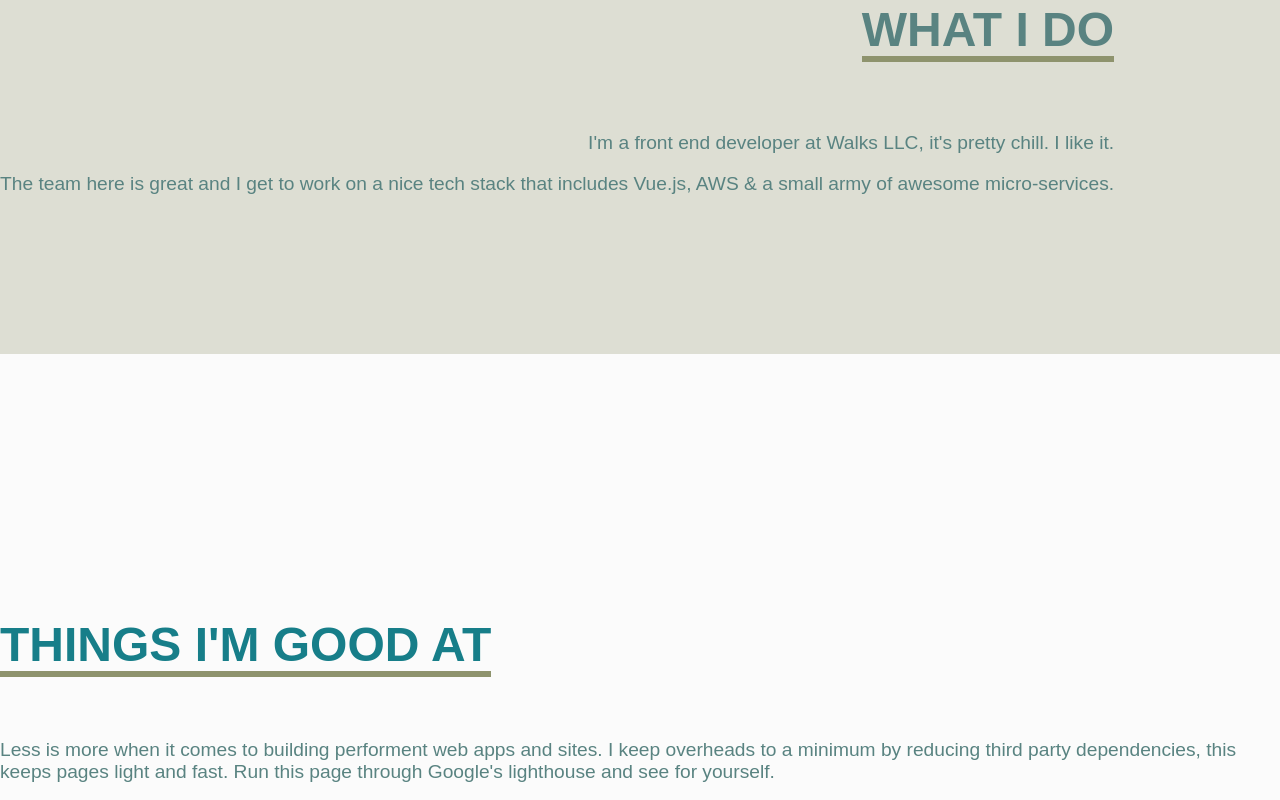
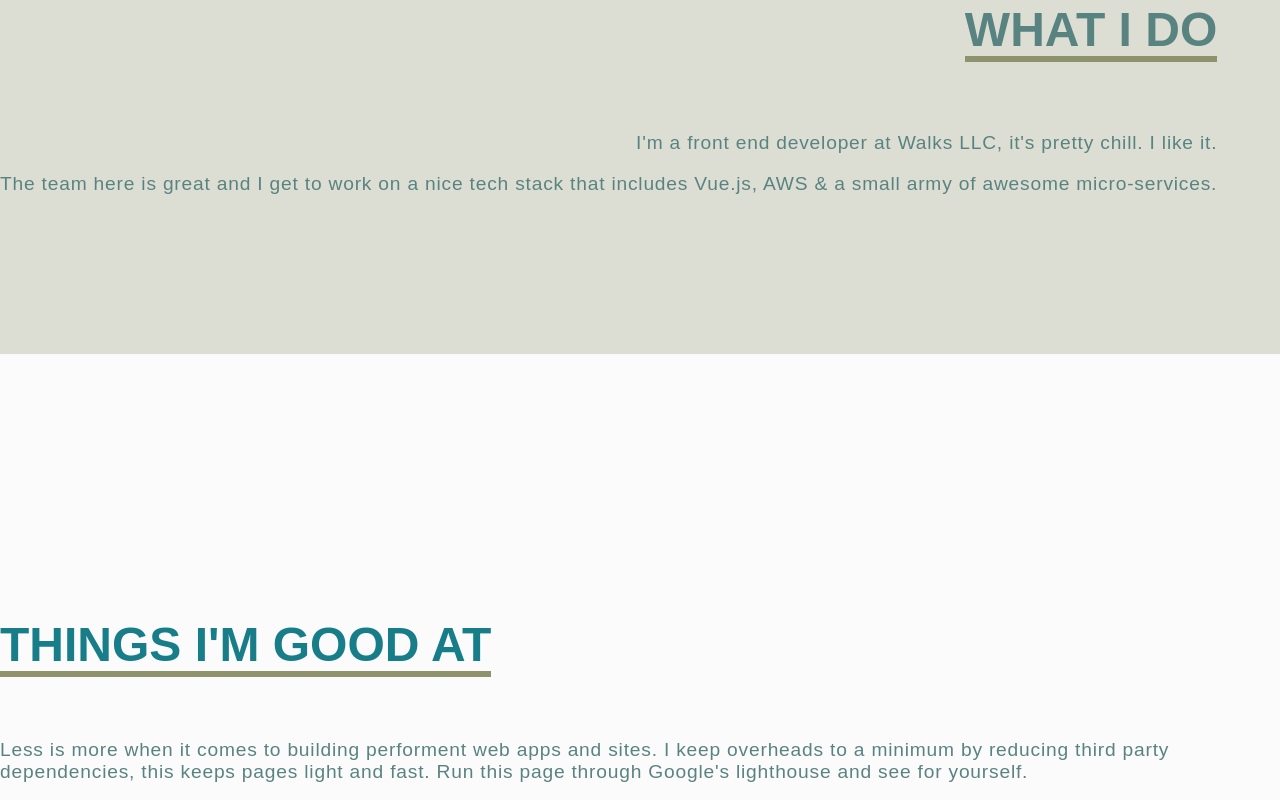
Before and after one commit to suiteD1989/daragh-cassidy-vue, a Nuxt app: page / in a window 1280 px wide. Shown: the part 1320-2120 px from the top of the page. Built offline with nearby package versions, Linux system fonts and the light colour scheme.

Commit message:
paragraph styling

```diff
--- a/components/blog/PostTile.vue
+++ b/components/blog/PostTile.vue
@@ -81,6 +81,8 @@ export default {
           color: $blue-1;
           text-decoration: none;
           margin: 1em 0;
+          font-size: 1.2em;
+          letter-spacing: .8px;
           display: block;
         }
         .title {
--- a/components/home/aboutSection.vue
+++ b/components/home/aboutSection.vue
@@ -78,7 +78,7 @@ export default {
         }
         p {
             font-size: 1.2em;
-            font-weight: 100;
+            letter-spacing: .8px;
         }
         .top {
             padding-top: 0.5em;
--- a/components/home/optimiseSection.vue
+++ b/components/home/optimiseSection.vue
@@ -82,7 +82,7 @@ export default {
         }
         p {
             font-size: 1.2em;
-            font-weight: 100;
+            letter-spacing: .8px;
         }
         .top {
             padding-top: 0.5em;
--- a/pages/blog/_slug/index.vue
+++ b/pages/blog/_slug/index.vue
@@ -165,7 +165,7 @@ export default {
     }
     p {
       padding: .75em 0;
-      font-size: 1.1em;
+      font-size: 1.2em;
       letter-spacing: .8px;
     }
     a {
```
